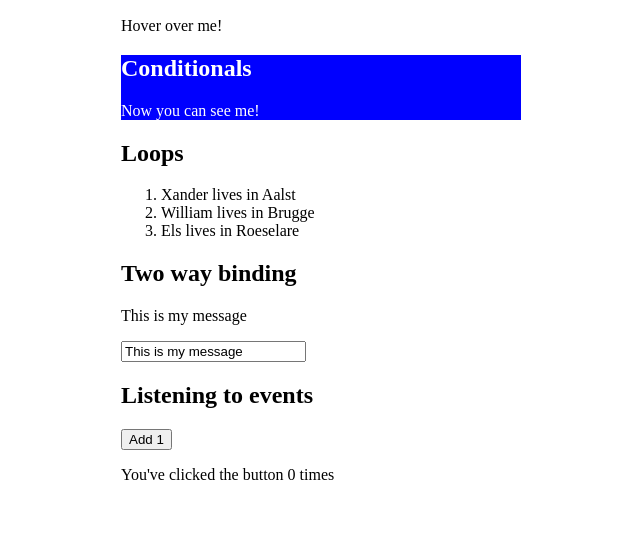
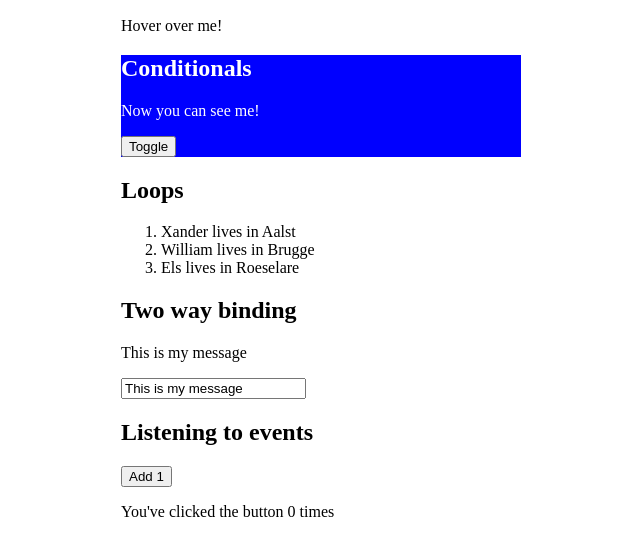
Before and after one commit to MattiasVermeersch/Vue_practice, a plain HTML site: page index.html in a window 1280 px wide. Shown: the part 110-666 px from the top of the page, without its empty margins (319-959 px from the left). Drawn offline with Linux system fonts and the light colour scheme.

Commit message:
Update index and app.js on events methods

```diff
--- a/index.html
+++ b/index.html
@@ -26,6 +26,10 @@
             </div>
             <div v-else>
                 <p>I will show if <b>canYouSeeMe</b> is false</p>
+            </div>
+            <!-- method events -->
+            <div>
+                <button v-on:click="toggleCanYouSeeMe">Toggle</button>
             </div>
         </div>
 
--- a/js/app.js
+++ b/js/app.js
@@ -12,4 +12,9 @@ var app = new Vue({
         twoWayBindingMessage: "This is my message",
         counter: 0,
     },
-})
+    methods: {
+        toggleCanYouSeeMe: function () {
+            this.canYouSeeMe = !this.canYouSeeMe;
+        },
+    },
+});
```
